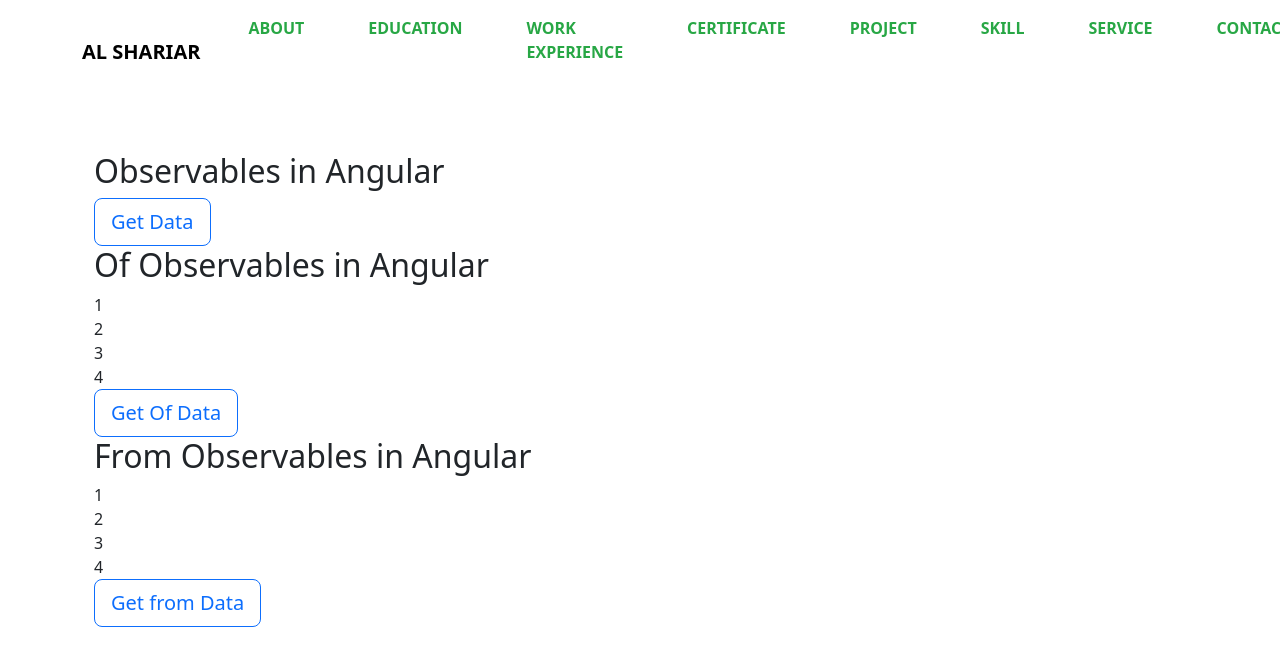
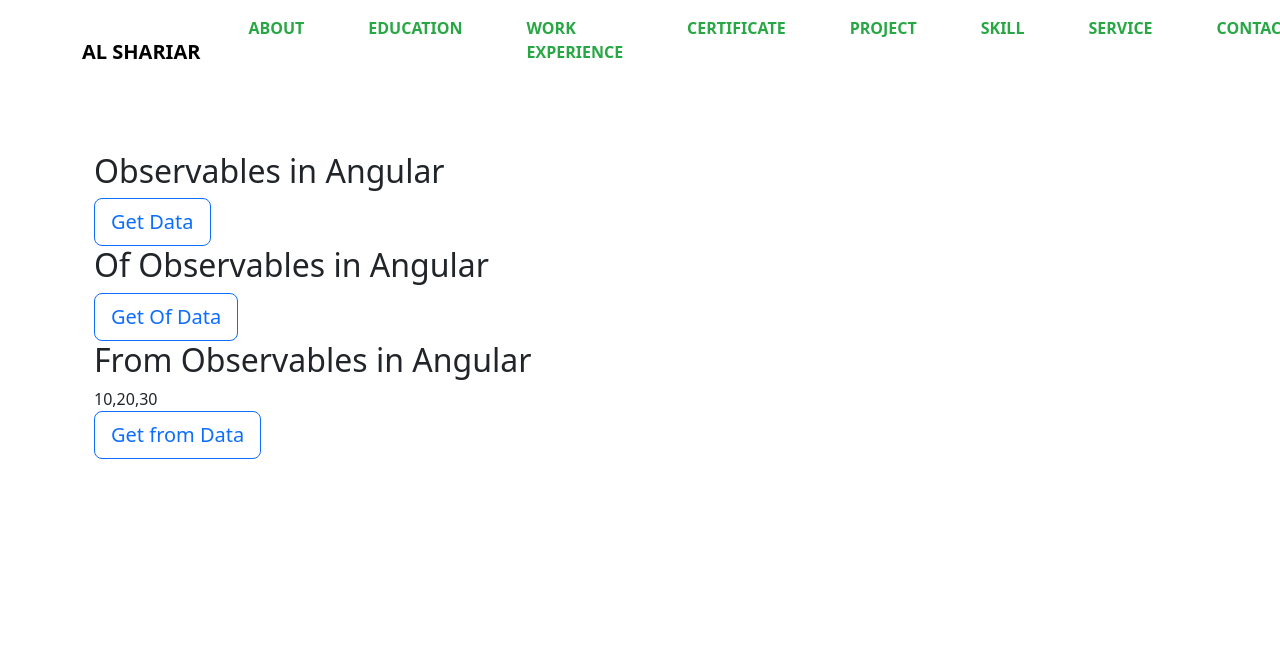
Before and after one commit to Shariarbup/al-shariar, an Angular app: page /rsjx-observable in a window 1280 px wide. Both pictures are taken after a click on the button "Get from Data". Shown: the top 666 px of the page. Built offline with nearby package versions, Linux system fonts and the light colour scheme.

Commit message:
added of and form observable

```diff
--- a/src/app/components/observable/observable.component.html
+++ b/src/app/components/observable/observable.component.html
@@ -11,7 +11,7 @@
     <button type="button" class="btn btn-outline-primary btn-lg" (click)="getOfAsyncData()">Get Of Data</button>
 
     <h2>From Observables in Angular</h2>
-    <div class="data-list" *ngFor="let x of ofData">
+    <div class="data-list" *ngFor="let x of formData">
         {{x}}
     </div>
     <button type="button" class="btn btn-outline-primary btn-lg" (click)="getFromObservable()">Get from Data</button>
--- a/src/app/components/observable/observable.component.ts
+++ b/src/app/components/observable/observable.component.ts
@@ -76,12 +76,19 @@ export class ObservableComponent {
     })
   }
 
-  fromObservable = from([1,2,3,4])
+  promiseData = new Promise((resolve, reject)=>{
+    resolve([10,20, 30]);
+  })
+
+  // fromObservable = from([1,2,3,4]) // in thid from observable we must need to pass iterable
+  // fromObservable = from('12344567')
+  fromObservable = from(this.promiseData)
+  formData: any[] =[];
 
   getFromObservable() {
     this.fromObservable.subscribe({
       next: (val: any)=> {
-        this.ofData.push(val);
+        this.formData.push(val);
         console.log("🚀 ~ ObservableComponent ~ getOfAsyncData ~ val:", val)
       },
       error(err: any) {
```
